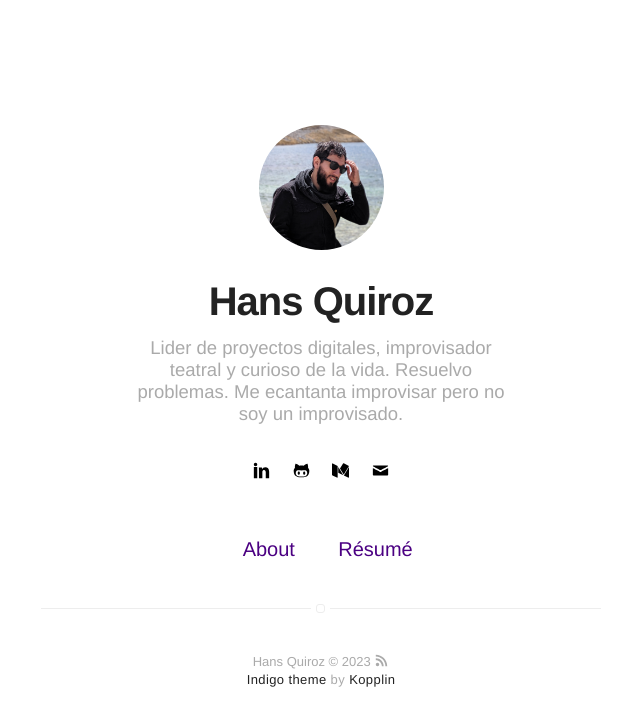
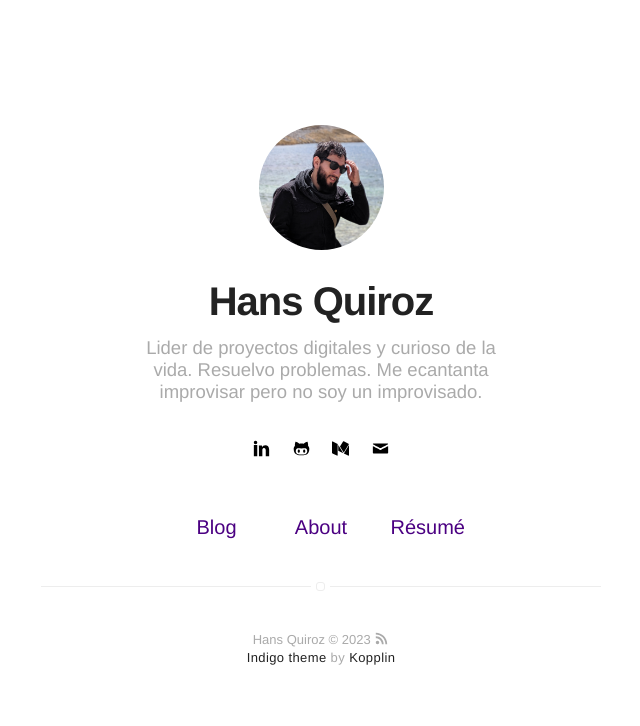
Before and after one commit to NoviZXC/BioPage, a Jekyll site: the page built from index.html, in a window 1280 px wide. Shown: the top 726 px of the page, without its empty margins (319-959 px from the left). Built offline with Jekyll 4.4.1, drawn with Linux system fonts in a browser that asks for light colours; part of the change alters nothing that is shown.

Commit message:
Update _config.yml

```diff
--- a/_config.yml
+++ b/_config.yml
@@ -1,6 +1,6 @@
 # main text of home
 name: Hans Quiroz
-bio: Lider de proyectos digitales, improvisador teatral y curioso de la vida. Resuelvo problemas. Me ecantanta improvisar pero no soy un improvisado.
+bio: Lider de proyectos digitales y curioso de la vida. Resuelvo problemas. Me ecantanta improvisar pero no soy un improvisado.
 
 # twitter summary info
 description: A page about me
@@ -22,7 +22,7 @@ url: https://novizxc.github.io/BioPage/
 permalink: /:title/
 
 # To enable google analytics, supply your token below
-analytics-google: 'UA-148353666-1'
+analytics-google: 'G-GK2PSYLX9Y'
 
 # To enable piwik tracking, supply your url & site ID below
 # analytics-piwik-url: 'piwik.my-host.com'
@@ -53,19 +53,19 @@ medium: nquiroz
 # lanyrd: mylanyrd
 email: nquiroz@gmail.com
 
-authors:
-    johndoe:
-        name: John Doe
-        bio: A Man who travels the world eating noodles
-        external-image: false
-        picture: assets/images/profile.jpg
-        twitter: johndoe
-    jamesfoster:
-        name: James Foster
-        bio: A Man who develops software with coffee
-        external-image: false
-        picture: assets/images/james.jpg
-        twitter: jamesfoster
+#authors:
+    #johndoe:
+        #name: John Doe
+        #bio: A Man who travels the world eating noodles
+        #external-image: false
+        #picture: assets/images/profile.jpg
+        #twitter: johndoe
+    #jamesfoster:
+        #name: James Foster
+        #bio: A Man who develops software with coffee
+        #external-image: false
+        #picture: assets/images/james.jpg
+        #twitter: jamesfoster
 
 # do you want a larger site? change the option below
 # options: [normal, large] | default: normal
@@ -81,7 +81,7 @@ width: normal
 
 # if you don't need "about" or "blog", comment them out below
 about: true
-# blog: true
+blog: true
 
 # do you want to show the "read time" of the posts?
 read-time: true
```
